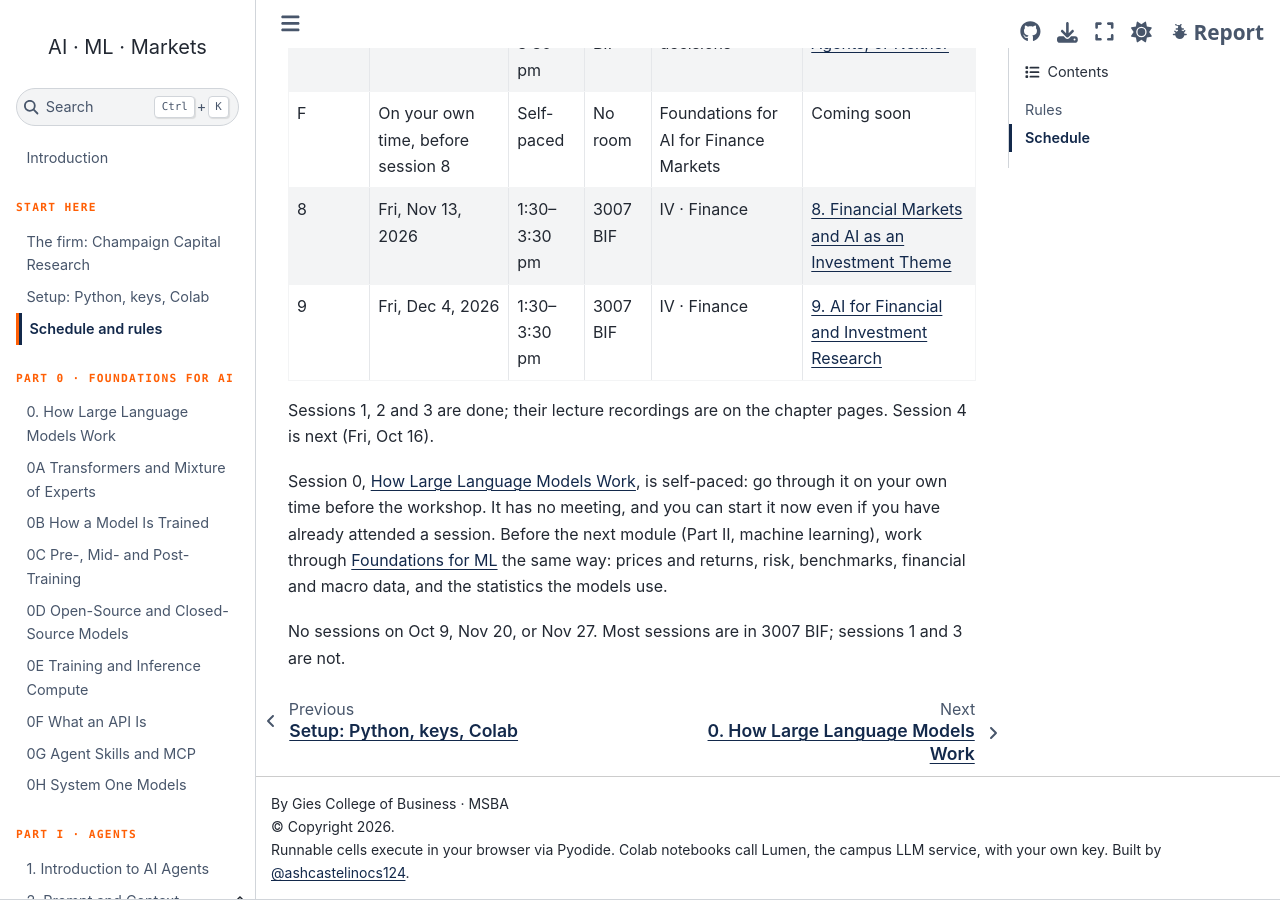
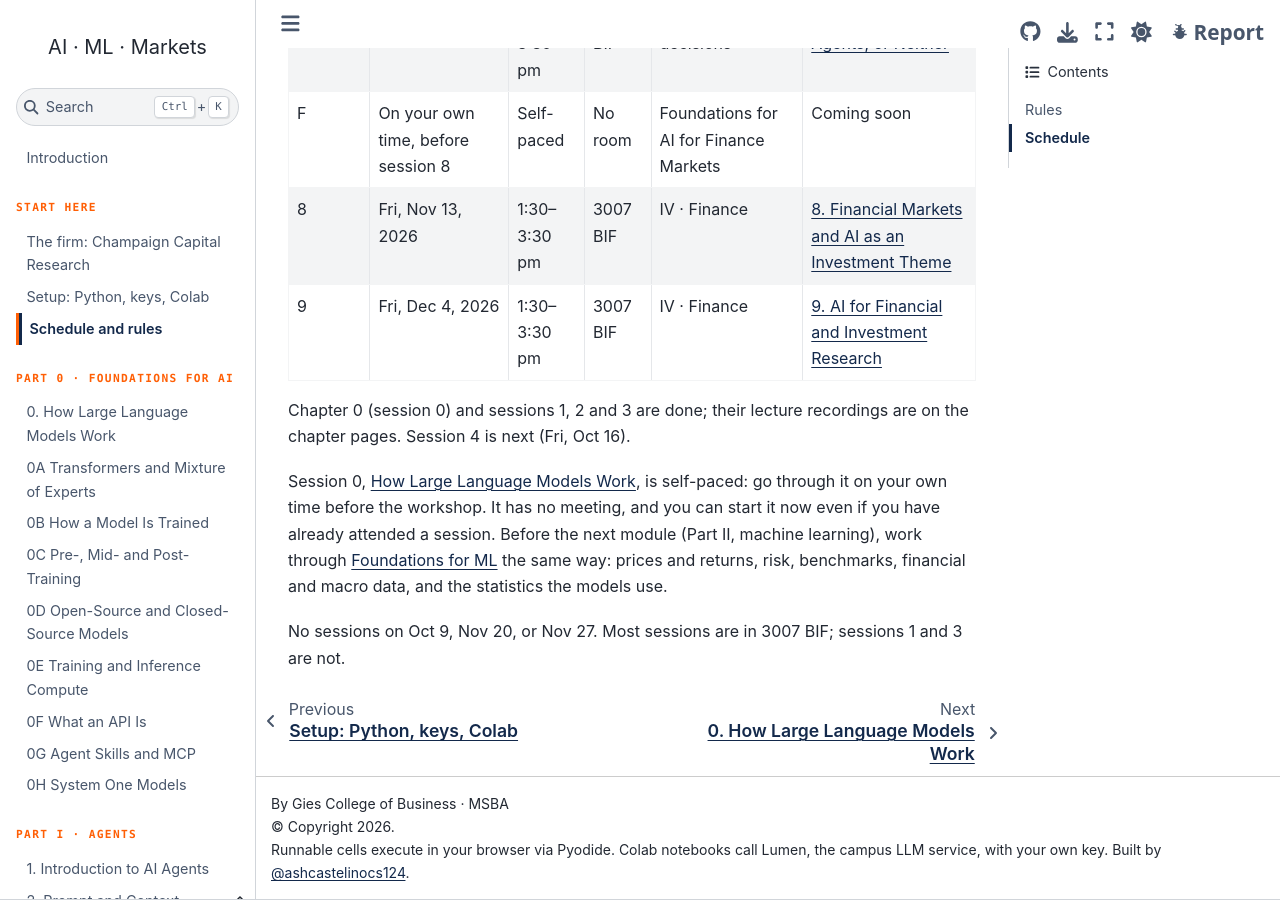
Before and after one commit to ashcastelinocs124/msba-ai-workshop, a Jupyter Book: the page built from book/schedule.md, in a window 1280 px wide and 900 px high, scrolled down 1499 px. Built offline with Jupyter Book 1.0.4 settings and Sphinx 7.4.7 and the Sphinx Book theme 1.1.4, drawn with Linux system fonts in a browser that asks for light colours.

Commit message:
Mark chapter 0 as done on the schedule page

```diff
--- a/book/schedule.md
+++ b/book/schedule.md
@@ -27,7 +27,7 @@
 | 8 | Fri, Nov 13, 2026 | 1:30–3:30 pm | 3007 BIF | IV · Finance | [8. Financial Markets and AI as an Investment Theme](ch08-markets-and-ai.md) |
 | 9 | Fri, Dec 4, 2026 | 1:30–3:30 pm | 3007 BIF | IV · Finance | [9. AI for Financial and Investment Research](ch09-ai-investment-research.md) |
 
-Sessions 1, 2 and 3 are done; their lecture recordings are on the chapter pages. Session 4 is next (Fri, Oct 16).
+Chapter 0 (session 0) and sessions 1, 2 and 3 are done; their lecture recordings are on the chapter pages. Session 4 is next (Fri, Oct 16).
 
 Session 0, [How Large Language Models Work](ch00-how-llms-work.md), is self-paced: go through it on your own time before the workshop. It has no meeting, and you can start it now even if you have already attended a session. Before the next module (Part II, machine learning), work through [Foundations for ML](mlf-foundations.md) the same way: prices and returns, risk, benchmarks, financial and macro data, and the statistics the models use.
 
```
Also changed, not shown: other parts of book/schedule.md (+1 -1 lines).
